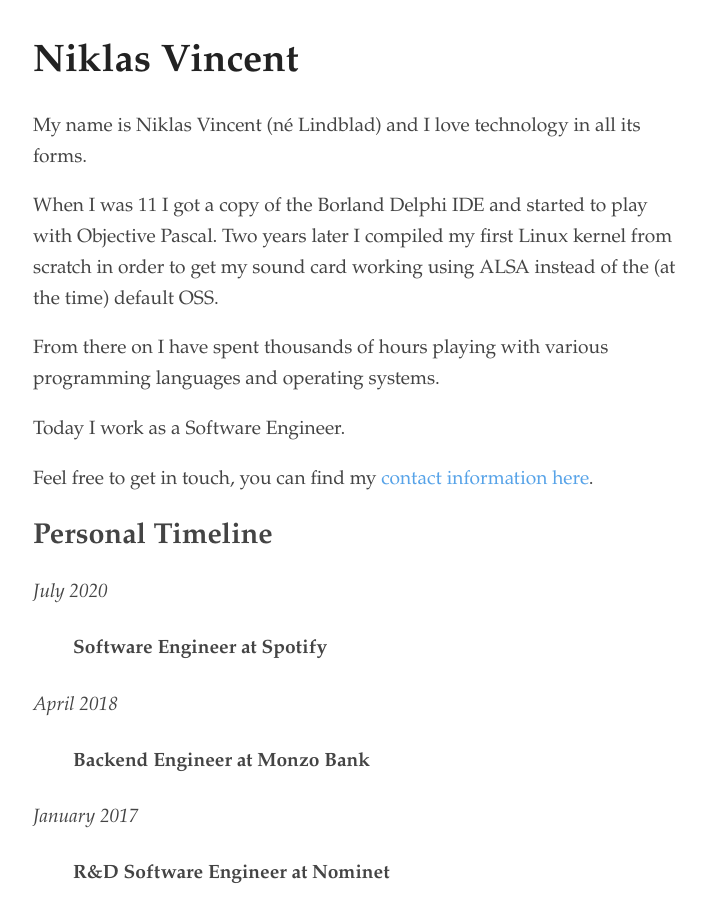
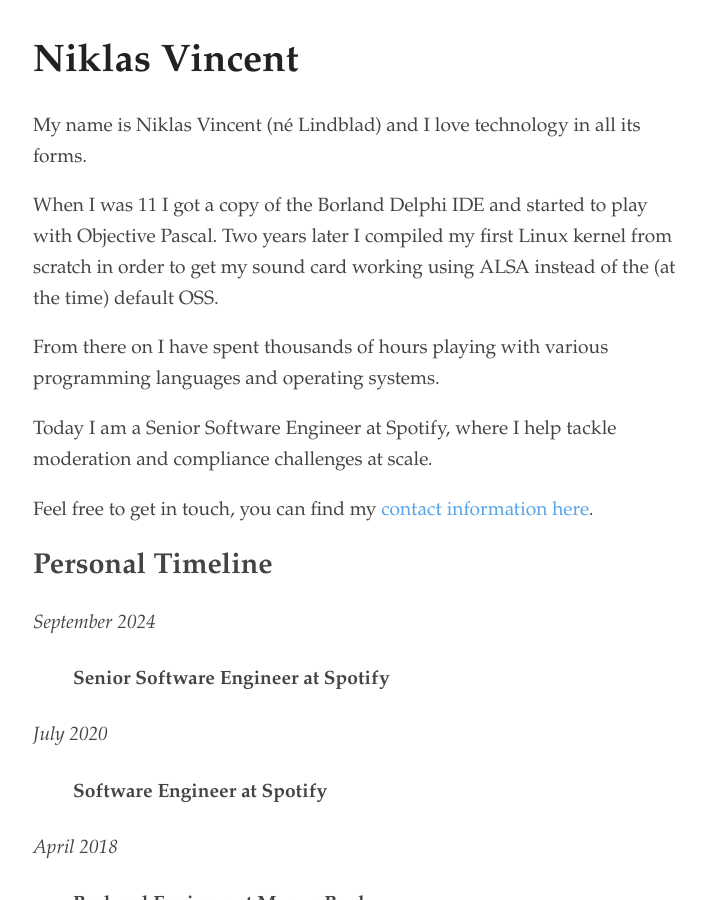
Before and after one commit to niklasvincent/nlindblad.github.io, a Jekyll site: the page built from index.html, in a window 1280 px wide and 900 px high. Shown: the whole window, without its empty margins (282-988 px from the left). Built offline with Jekyll 4.4.1, drawn with Linux system fonts in a browser that asks for light colours.

Commit message:
Update current role

```diff
--- a/index.html
+++ b/index.html
@@ -20,7 +20,7 @@
   languages and operating systems.
 </p>
 
-<p>Today I work as a Software Engineer.</p>
+<p>Today I am a Senior Software Engineer at Spotify, where I help tackle moderation and compliance challenges at scale.</p>
 
 <p>
   Feel free to get in touch, you can find my
@@ -30,6 +30,15 @@
 <h2 class="about-page__subtitle" id="timeline">Personal Timeline</h2>
 
 <div class="timeline">
+    <dl class="timeline__entry">
+    <dt class="timeline__entry__date">September 2024</dt>
+    <dd class="timeline__entry__details">
+      <h4 class="timeline__entry__details__title">
+        Senior Software Engineer at Spotify
+      </h4>
+    </dd>
+  </dl>
+
   <dl class="timeline__entry">
     <dt class="timeline__entry__date">July 2020</dt>
     <dd class="timeline__entry__details">
```
